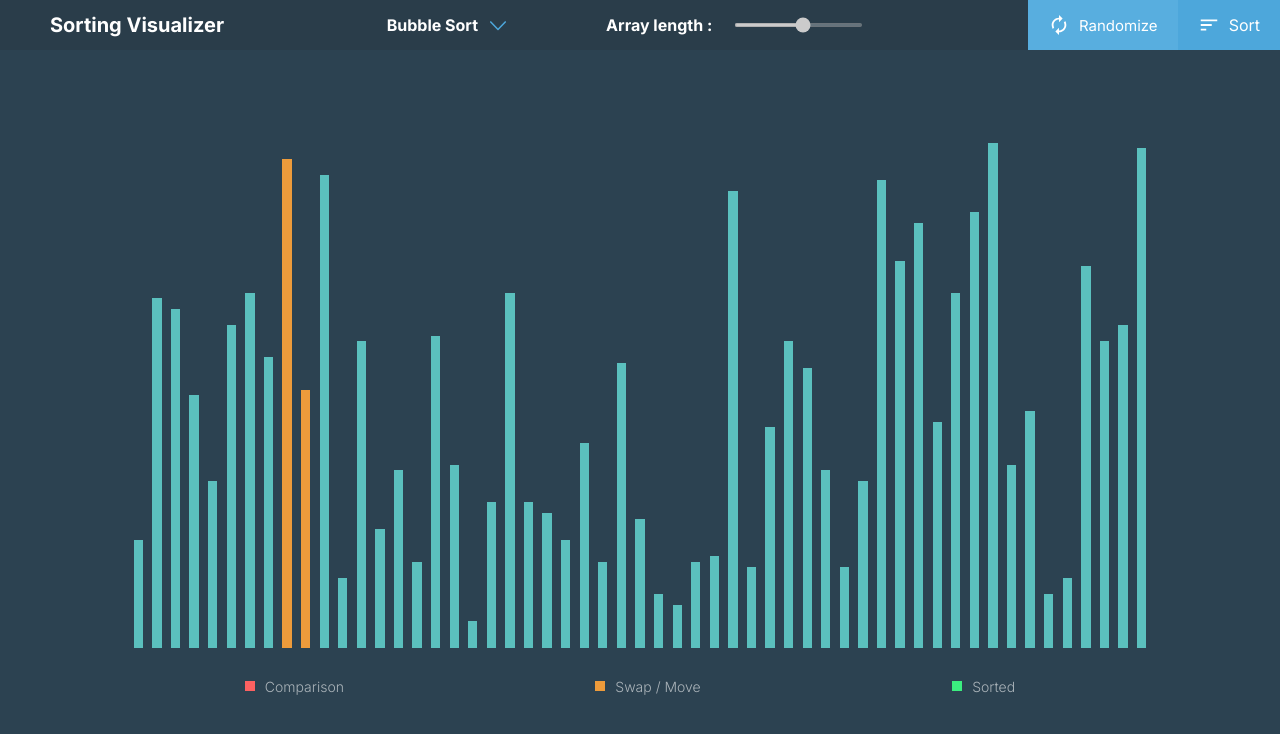
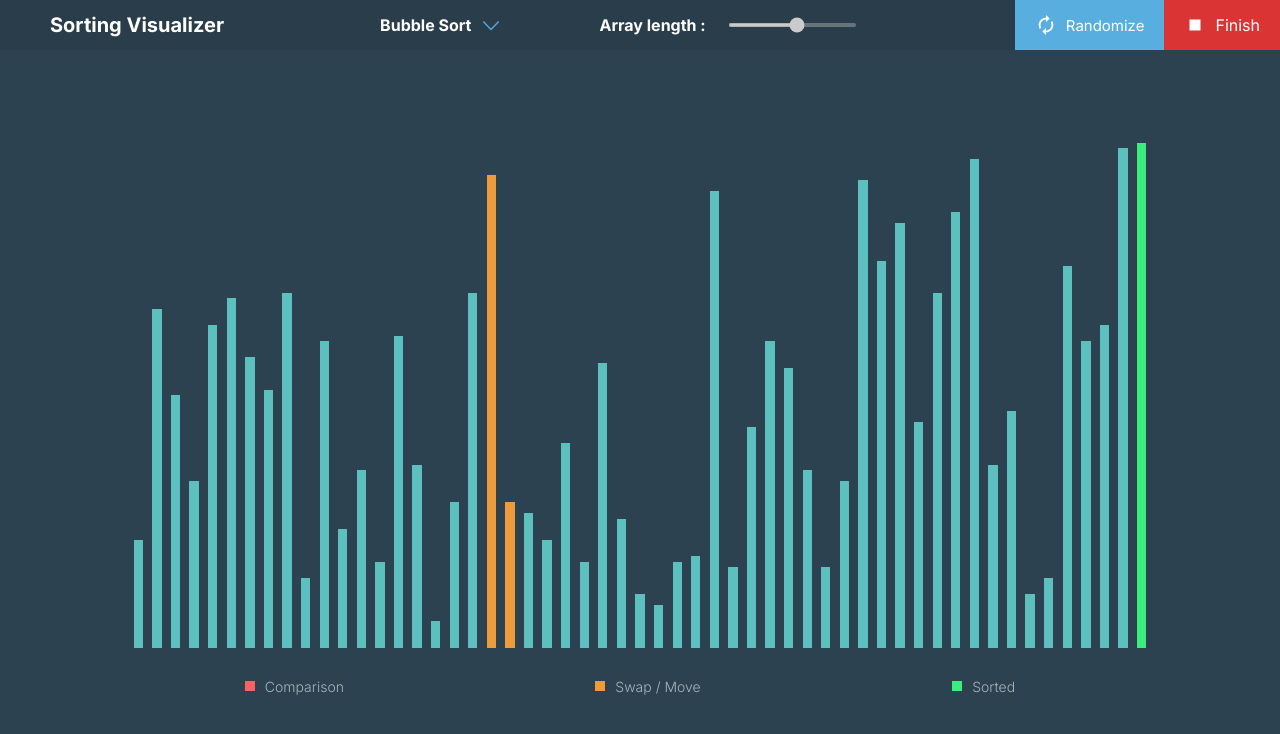
Before and after one commit to lucasnaury/sorting-visualizer, a Vue app: page / in a window 1280 px wide. Both pictures are taken after a click on the button "Sort". Shown: the top 734 px of the page. Built offline with nearby package versions, Linux system fonts and the light colour scheme.

Commit message:
Added possibilty to skip waiting

```diff
--- a/src/common/sort-methods.js
+++ b/src/common/sort-methods.js
@@ -1,22 +1,18 @@
 import { useArrayStore } from '../stores/array'
-import { swap, move, insert, remove, waitForMs } from './utilities'
+import { swap, move, waitForMs } from './utilities'
 
-const delay = 200
 
-export const QuickSort = () => {
+export const QuickSort = async () => {
     console.log("Quick Sort")
     const arrayStore = useArrayStore()
 
-    //Reset
-    arrayStore.isSorting = false
 }
 
-export const HeapSort = () => {
+export const HeapSort = async () => {
     console.log("Heap Sort")
     const arrayStore = useArrayStore()
 
-    //Reset
-    arrayStore.isSorting = false
+
 }
 
 
@@ -28,8 +24,6 @@ export const MergeSort = async () => {//PROBLEM, INFINITE RECURSION
 
     await MergeSortStep(arrayStore, 0, arrayStore.arrayLength)
 
-    //Reset
-    arrayStore.isSorting = false
 }
 
 const MergeSortStep = async (arrayStore, start, end) => { //Start inclus, end exclus
@@ -54,23 +48,23 @@ const merge = async (arrayStore, leftStart, middle, rightEnd) => {
             //Visualization (comparison)
             arrayStore.colorsArray[middle] = 1
             arrayStore.colorsArray[leftStart + i] = 1
-            await waitForMs(delay)
+            await waitForMs(arrayStore.delay)
 
             //Visualization (before move)
             arrayStore.colorsArray[middle] = 2
 
-            await waitForMs(delay / 2)
+            await waitForMs(arrayStore.delay / 2)
 
             arrayStore.array = move(arrayStore.array, middle, leftStart + i)//On insère le premier élément de l'array de droite dès que l'on peut
 
             //Visualization (after move)
             arrayStore.colorsArray[middle] = 3
             arrayStore.colorsArray[leftStart + i] = 2
-            await waitForMs(delay / 2)
+            await waitForMs(arrayStore.delay / 2)
 
             //Visualization (sorted)
             arrayStore.colorsArray[leftStart + i] = 3
-            await waitForMs(delay)
+            await waitForMs(arrayStore.delay)
 
 
 
@@ -81,10 +75,10 @@ const merge = async (arrayStore, leftStart, middle, rightEnd) => {
         }
         if (middle == rightEnd) {//If no element left in right array, last element is well placed
             arrayStore.colorsArray[middle - 1] = 3
-            await waitForMs(delay)
+            await waitForMs(arrayStore.delay)
         } else {//If right element bigger, leftStart+i element is already well placed
             arrayStore.colorsArray[leftStart + i] = 3
-            await waitForMs(delay)
+            await waitForMs(arrayStore.delay)
 
         }
     }
@@ -116,7 +110,7 @@ export const SelectionSort = async () => {
             const previous_min_index = current_min_index //Save variable to remove color even when value changed
             arrayStore.colorsArray[i] = 1
             arrayStore.colorsArray[previous_min_index] = 1
-            await waitForMs(delay)
+            await waitForMs(arrayStore.delay)
 
             if (arrayStore.array[i] < arrayStore.array[current_min_index]) {//If new min, set current_min_index to new min index
                 current_min_index = i
@@ -138,15 +132,13 @@ export const SelectionSort = async () => {
         if (debut != current_min_index) arrayStore.colorsArray[current_min_index] = 0
 
 
-        await waitForMs(delay)
+        await waitForMs(arrayStore.delay)
 
         debut++
 
     }
 
 
-    //Reset
-    arrayStore.isSorting = false
 }
 
 
@@ -168,10 +160,10 @@ export const InsertionSort = async () => {
             //Visualization (comparison)
             arrayStore.colorsArray[j] = 1
             arrayStore.colorsArray[j - 1] = 1
-            await waitForMs(delay)
+            await waitForMs(arrayStore.delay)
 
             //Swap
-            await swap(j, j - 1, delay)
+            await swap(j, j - 1, arrayStore.delay)
 
 
             //Visualization (Put back the item in sorted color)
@@ -183,14 +175,11 @@ export const InsertionSort = async () => {
         arrayStore.colorsArray[j] = 3
         arrayStore.colorsArray[j - 1] = 3
 
-        await waitForMs(delay)
+        await waitForMs(arrayStore.delay)
 
     }
 
 
-
-    //Reset
-    arrayStore.isSorting = false
 }
 
 
@@ -210,13 +199,13 @@ export const BubbleSort = async () => {
                 //Visualization (comparison)
                 arrayStore.colorsArray[i] = 1
                 arrayStore.colorsArray[i + 1] = 1
-                await waitForMs(delay)
+                await waitForMs(arrayStore.delay)
 
                 //Compare both values
                 if (arrayStore.array[i] > arrayStore.array[i + 1]) {//If wrong order, swap them
 
                     //Swap
-                    await swap(i, i + 1, delay)
+                    await swap(i, i + 1, arrayStore.delay)
                 }
 
                 //Visualization
@@ -239,8 +228,6 @@ export const BubbleSort = async () => {
             isSorted = true
         }
     }
-    //Reset
-    arrayStore.isSorting = false
 
 
 }
--- a/src/components/Nav.vue
+++ b/src/components/Nav.vue
@@ -3,6 +3,8 @@ import { ref, reactive, computed } from 'vue'
 import { useStorage } from '@vueuse/core'
 import { useArrayStore } from '../stores/array'
 import sortTypes from '../types/sort'
+
+import stop from '../assets/icons/stop.svg'
 
 const arrayStore = useArrayStore()
 
@@ -44,9 +46,14 @@ const maxLength = arrayStore.maxArrayLength
                 <img src="../assets/icons/random.svg" />
                 Randomize
             </button>
-            <button id="sort" @click="arrayStore.sort(selectedAlgorithm)">
+
+            <button id="sort" @click="arrayStore.sort(selectedAlgorithm)" v-if="!arrayStore.isSorting">
                 <img src="../assets/icons/sort.svg" />
                 Sort
+            </button>
+            <button id="stop" @click="arrayStore.delay = 0" v-else>
+                <img :src="stop" />
+                Finish
             </button>
         </div>
     </nav>
@@ -163,15 +170,21 @@ nav {
             }
         }
 
+        #randomize {
+            background: var(--accent-color-light);
+            font-size: 15px;
+        }
+
         #sort {
             background: var(--accent-color);
             font-size: 16px;
         }
 
-        #randomize {
-            background: var(--accent-color-light);
-            font-size: 15px;
+        #stop {
+            background: var(--stop-color);
+            font-size: 16px;
         }
+
     }
 }
 </style>
--- a/src/stores/array.js
+++ b/src/stores/array.js
@@ -24,7 +24,9 @@ export const useArrayStore = defineStore('arrayStore', {
             colorsArray: [],
             maxNumberInArray: 0,
 
-            isSorting: false
+            isSorting: false,
+            isSorted: false,
+            delay: 20
         }
     },
     actions: {
@@ -39,23 +41,32 @@ export const useArrayStore = defineStore('arrayStore', {
                     newArray.push(e);
                     if (e > this.maxNumberInArray) this.maxNumberInArray = e;
                 }
+
                 this.array = newArray;
                 this.savedArray = [...newArray];
+
+                this.isSorted = false
                 this.colorsArray = new Array(this.arrayLength).fill(0);
             }
         },
-        sort(method) {
-            if (this.isSorting == false) {
+        async sort(method) {
+            if (this.isSorting == false && this.isSorted == false) {
+                const initialDelay = this.delay
+
                 this.isSorting = true
 
                 switch (method) {
-                    case SortTypes.BubbleSort: SortMethods.BubbleSort(); break;
-                    case SortTypes.InsertionSort: SortMethods.InsertionSort(); break;
-                    case SortTypes.SelectionSort: SortMethods.SelectionSort(); break;
-                    case SortTypes.MergeSort: SortMethods.MergeSort(); break;
-                    case SortTypes.QuickSort: SortMethods.QuickSort(); break;
-                    case SortTypes.HeapSort: SortMethods.HeapSort(); break;
+                    case SortTypes.BubbleSort: await SortMethods.BubbleSort(); break;
+                    case SortTypes.InsertionSort: await SortMethods.InsertionSort(); break;
+                    case SortTypes.SelectionSort: await SortMethods.SelectionSort(); break;
+                    case SortTypes.MergeSort: await SortMethods.MergeSort(); break;
+                    case SortTypes.QuickSort: await SortMethods.QuickSort(); break;
+                    case SortTypes.HeapSort: await SortMethods.HeapSort(); break;
                 }
+
+                this.delay = initialDelay //Reset it to default value if set to 0 to stop
+                this.isSorting = false
+                this.isSorted = true
 
             }
         }
```
Also changed, not shown: src/assets/icons/stop.svg (added).
